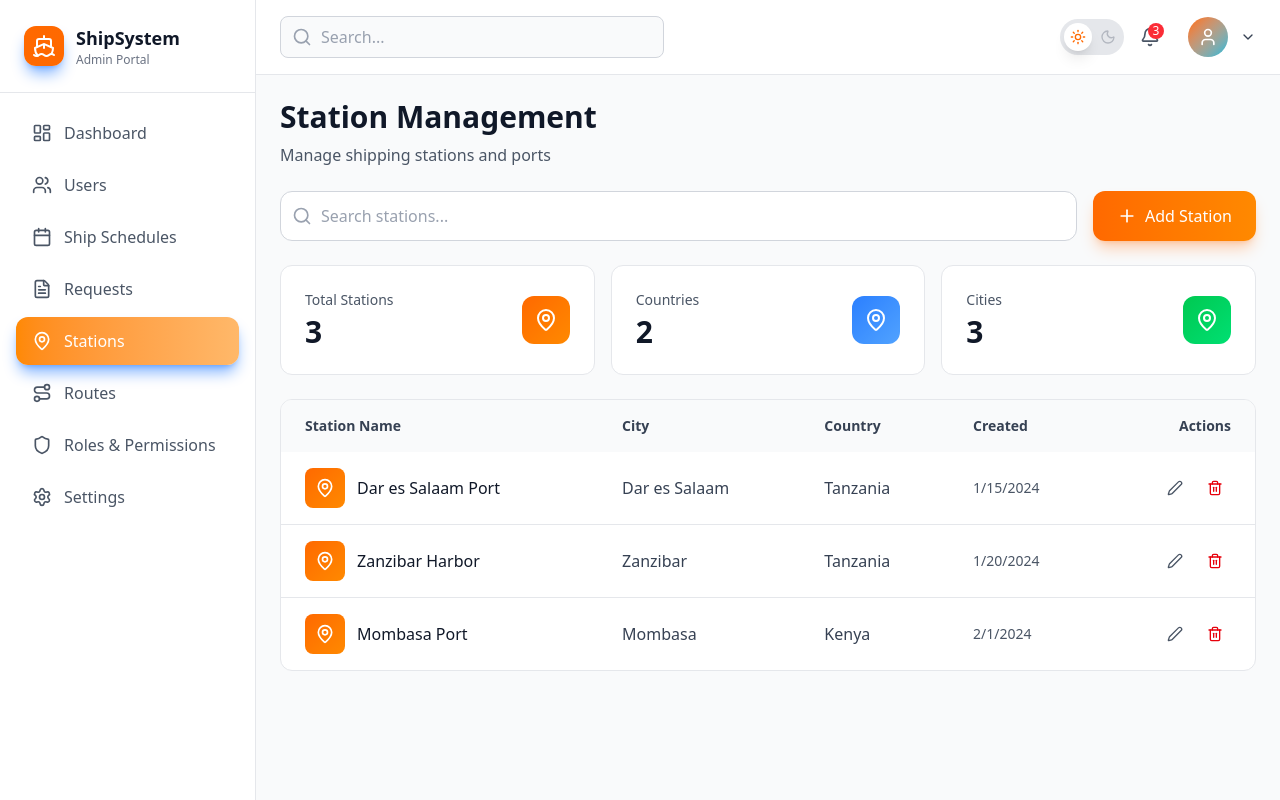
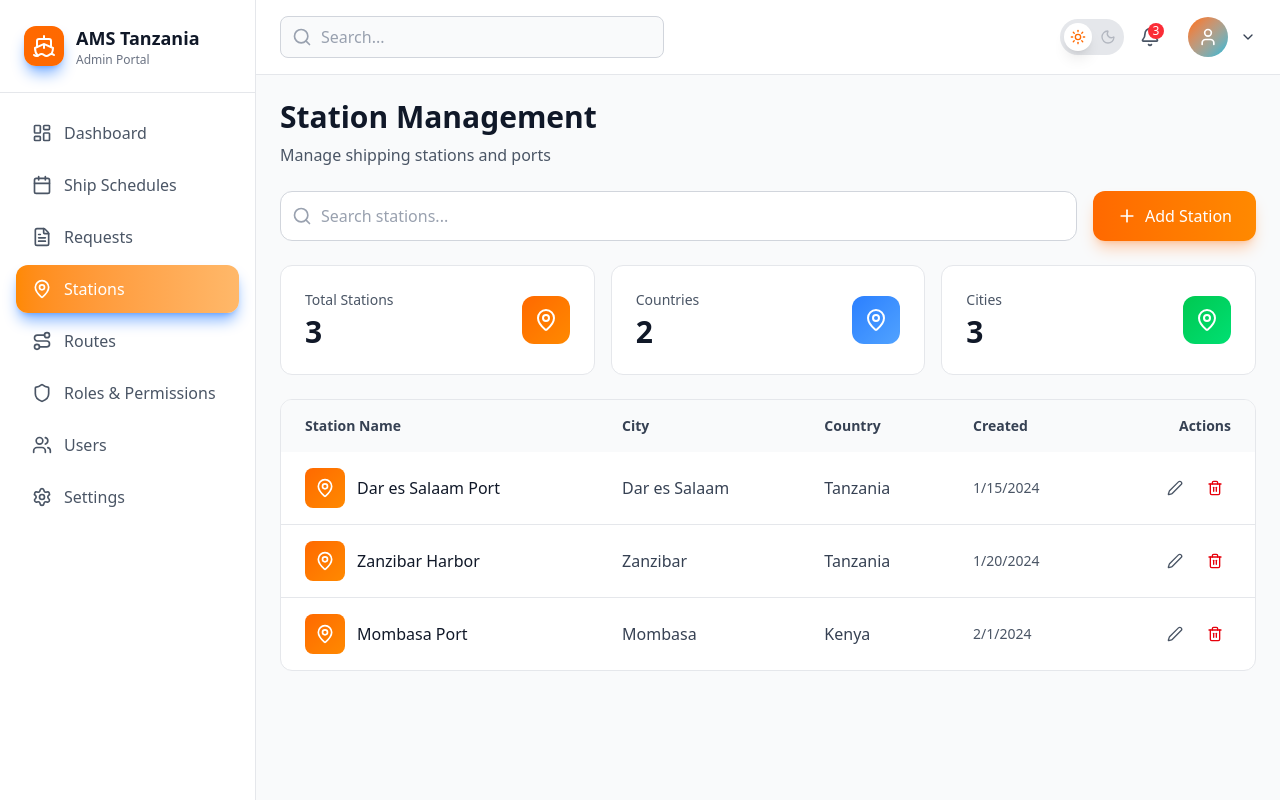
Before and after one commit to ams-tanzania/admin-portal, a React (Vite) app: page /dashboard/stations in a window 1280 px wide. Built offline with nearby package versions, Linux system fonts and the light colour scheme.

Commit message:
changed title from "ShipSystem" to "AMS Tanzania"

```diff
--- a/src/pages/layout-components/sidebar.tsx
+++ b/src/pages/layout-components/sidebar.tsx
@@ -1,5 +1,5 @@
-import React from 'react';
-import { Link, useLocation } from 'react-router-dom';
+import React from "react";
+import { Link, useLocation } from "react-router-dom";
 import {
   Ship,
   LayoutDashboard,
@@ -10,8 +10,8 @@ import {
   Shield,
   Settings,
   X,
-  RouteIcon
-} from 'lucide-react';
+  RouteIcon,
+} from "lucide-react";
 
 interface SidebarProps {
   isOpen: boolean;
@@ -19,18 +19,22 @@ interface SidebarProps {
   isDarkTheme?: boolean; // Add theme prop
 }
 
-const Sidebar: React.FC<SidebarProps> = ({ isOpen, onClose, isDarkTheme = false }) => {
+const Sidebar: React.FC<SidebarProps> = ({
+  isOpen,
+  onClose,
+  isDarkTheme = false,
+}) => {
   const location = useLocation();
 
   const menuItems = [
-    { path: '/dashboard', icon: LayoutDashboard, label: 'Dashboard' },
-    { path: '/dashboard/users', icon: Users, label: 'Users' },
-    { path: '/dashboard/schedules', icon: Calendar, label: 'Ship Schedules' },
-    { path: '/dashboard/requests', icon: FileText, label: 'Requests' },
-    { path: '/dashboard/stations', icon: MapPin, label: 'Stations' },
-    { path: '/dashboard/routes', icon: RouteIcon, label: 'Routes' },
-    { path: '/dashboard/roles', icon: Shield, label: 'Roles & Permissions' },
-    { path: '/dashboard/settings', icon: Settings, label: 'Settings' },
+    { path: "/dashboard", icon: LayoutDashboard, label: "Dashboard" },
+    { path: "/dashboard/schedules", icon: Calendar, label: "Ship Schedules" },
+    { path: "/dashboard/requests", icon: FileText, label: "Requests" },
+    { path: "/dashboard/stations", icon: MapPin, label: "Stations" },
+    { path: "/dashboard/routes", icon: RouteIcon, label: "Routes" },
+    { path: "/dashboard/roles", icon: Shield, label: "Roles & Permissions" },
+    { path: "/dashboard/users", icon: Users, label: "Users" },
+    { path: "/dashboard/settings", icon: Settings, label: "Settings" },
   ];
 
   const isActive = (path: string) => {
@@ -50,36 +54,46 @@ const Sidebar: React.FC<SidebarProps> = ({ isOpen, onClose, isDarkTheme = false
       {/* Sidebar */}
       <aside
         className={`fixed top-0 left-0 z-50 h-screen w-64 border-r transition-transform duration-300 ease-in-out lg:translate-x-0 ${
-          isOpen ? 'translate-x-0' : '-translate-x-full'
+          isOpen ? "translate-x-0" : "-translate-x-full"
         } ${
           isDarkTheme
-            ? 'bg-slate-900 border-slate-800'
-            : 'bg-white border-gray-200'
+            ? "bg-slate-900 border-slate-800"
+            : "bg-white border-gray-200"
         }`}
       >
         {/* Header */}
-        <div className={`flex items-center justify-between p-6 border-b ${
-          isDarkTheme ? 'border-slate-800' : 'border-gray-200'
-        }`}>
+        <div
+          className={`flex items-center justify-between p-6 border-b ${
+            isDarkTheme ? "border-slate-800" : "border-gray-200"
+          }`}
+        >
           <div className="flex items-center space-x-3">
-            <div className="w-10 h-10 bg-gradient-to-br from-orange-500 to-orange-500 rounded-xl flex items-center justify-center shadow-lg shadow-blue-500/60">
+            <div className="w-10 h-10 bg-linear-to-br from-orange-500 to-orange-500 rounded-xl flex items-center justify-center shadow-lg shadow-blue-500/60">
               <Ship className="w-6 h-6 text-white" />
             </div>
             <div>
-              <h2 className={`text-lg font-bold ${
-                isDarkTheme ? 'text-white' : 'text-gray-900'
-              }`}>ShipSystem</h2>
-              <p className={`text-xs ${
-                isDarkTheme ? 'text-slate-400' : 'text-gray-500'
-              }`}>Admin Portal</p>
+              <h2
+                className={`text-lg font-bold ${
+                  isDarkTheme ? "text-white" : "text-gray-900"
+                }`}
+              >
+                AMS Tanzania
+              </h2>
+              <p
+                className={`text-xs ${
+                  isDarkTheme ? "text-slate-400" : "text-gray-500"
+                }`}
+              >
+                Admin Portal
+              </p>
             </div>
           </div>
           <button
             onClick={onClose}
             className={`lg:hidden transition-colors ${
               isDarkTheme
-                ? 'text-slate-400 hover:text-white'
-                : 'text-gray-500 hover:text-gray-900'
+                ? "text-slate-400 hover:text-white"
+                : "text-gray-500 hover:text-gray-900"
             }`}
           >
             <X className="w-5 h-5" />
@@ -99,10 +113,10 @@ const Sidebar: React.FC<SidebarProps> = ({ isOpen, onClose, isDarkTheme = false
                 onClick={() => onClose()}
                 className={`flex items-center space-x-3 px-4 py-3 rounded-xl transition-all ${
                   active
-                    ? 'bg-gradient-to-r from-orange-400 to-orange-300 text-white shadow-lg shadow-blue-500/60'
+                    ? "bg-gradient-to-r from-orange-400 to-orange-300 text-white shadow-lg shadow-blue-500/60"
                     : isDarkTheme
-                    ? 'text-slate-400 hover:text-white hover:bg-slate-800'
-                    : 'text-gray-600 hover:text-gray-900 hover:bg-gray-100'
+                      ? "text-slate-400 hover:text-white hover:bg-slate-800"
+                      : "text-gray-600 hover:text-gray-900 hover:bg-gray-100"
                 }`}
               >
                 <Icon className="w-5 h-5" />
```
